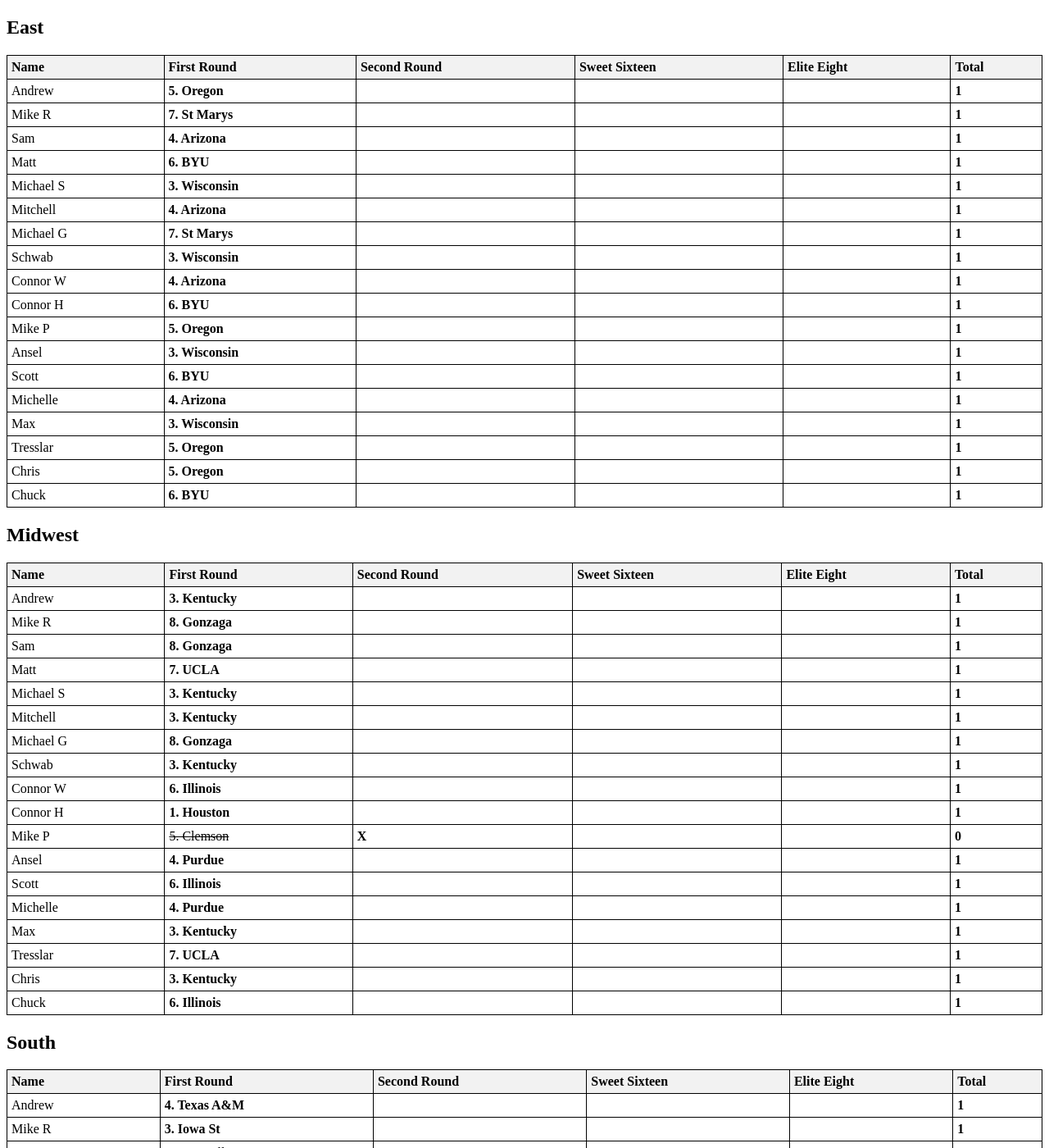
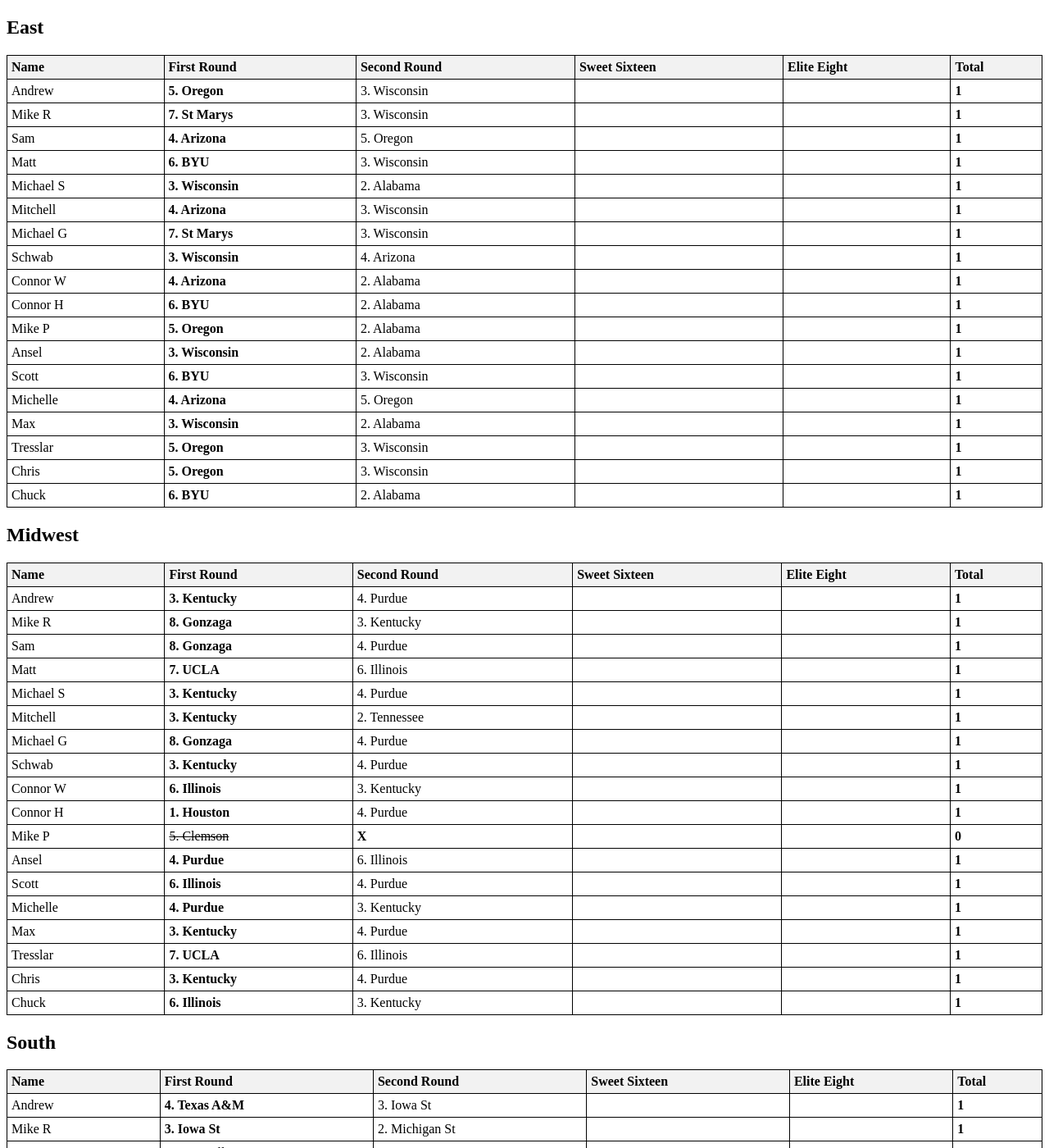
Before and after one commit to aredston19/aredston19.Github.io, a Jekyll site: the page MM.html, which Jekyll copies as it is, in a window 1280 px wide and 1400 px high. Shown: the whole window at 82% size. Built offline with Jekyll 4.4.1, drawn with Linux system fonts in a browser that asks for light colours; some of the changed text lies outside the part shown.

Commit message:
Add files via upload

```diff
--- a/MM.html
+++ b/MM.html
@@ -34,7 +34,7 @@
         <tr>
             <td>Andrew </td>
             <td><b>5. Oregon</b></td>
-            <td></td>
+            <td>3. Wisconsin</td>
 		<td></td>
 		<td></td>
 		<td><b>1</b></td>
@@ -42,7 +42,7 @@
         <tr>
             <td>Mike R</td>
             <td><b>7. St Marys</b></td>
-            <td></td>
+            <td>3. Wisconsin</td>
 		<td></td>
 		<td></td>
 		<td><b>1 </b></td>
@@ -51,7 +51,7 @@
 	<tr>
             <td>Sam</td>
             <td><b>4. Arizona</b></td>
-            <td></td>
+            <td>5. Oregon</td>
 		<td></td>
 		<td></td>
 		<td><b>1</b></td>
@@ -60,7 +60,7 @@
 <tr>
             <td>Matt</td>
             <td><b>6. BYU</b></td>
-            <td></td>
+            <td>3. Wisconsin</td>
 		<td></td>
 		<td></td>
 		<td><b>1 </b></td>
@@ -69,7 +69,7 @@
 <tr>
             <td>Michael S</td>
             <td><b>3. Wisconsin</b></td>
-            <td></td>
+            <td>2. Alabama</td>
 		<td></td>
 		<td></td>
 		<td><b>1 </b></td>
@@ -77,7 +77,7 @@
 <tr>
             <td>Mitchell</td>
             <td><b>4. Arizona</b></td>
-            <td></td>
+            <td>3. Wisconsin</td>
 		<td></td>
 		<td></td>
 		<td><b>1</b></td>
@@ -85,7 +85,7 @@
 <tr>
             <td>Michael G</td>
             <td><b>7. St Marys</b></td>
-            <td></td>
+            <td>3. Wisconsin</td>
 		<td></td>
 		<td></td>
 		<td><b>1 </b></td>
@@ -93,7 +93,7 @@
 <tr>
             <td>Schwab</td>
             <td><b>3. Wisconsin</b></td>
-            <td></td>
+            <td>4. Arizona</td>
 		<td></td>
 		<td></td>
 		<td><b>1 </b></td>
@@ -101,7 +101,7 @@
 <tr>
             <td>Connor W</td>
             <td><b>4. Arizona</b></td>
-            <td></td>
+            <td>2. Alabama</td>
 		<td></td>
 		<td></td>
 		<td><b>1</b></td>
@@ -109,7 +109,7 @@
 <tr>
             <td>Connor H</td>
             <td><b>6. BYU</b></td>
-            <td></td>
+            <td>2. Alabama</td>
 		<td></td>
 		<td></td>
 		<td><b>1 </b></td>
@@ -117,7 +117,7 @@
 <tr>
             <td>Mike P</td>
             <td><b>5. Oregon</b></td>
-            <td></td>
+            <td>2. Alabama</td>
 		<td></td>
 		<td></td>
 		<td><b>1 </b></td>
@@ -125,7 +125,7 @@
 <tr>
             <td>Ansel</td>
             <td><b>3. Wisconsin</b></td>
-            <td></td>
+            <td>2. Alabama</td>
 		<td></td>
 		<td></td>
 		<td><b>1 </b></td>
@@ -133,7 +133,7 @@
 <tr>
             <td>Scott</td>
             <td><b>6. BYU</b></td>
-            <td></td>
+            <td>3. Wisconsin</td>
 		<td></td>
 		<td></td>
 		<td><b>1 </b></td>
@@ -141,7 +141,7 @@
 <tr>
             <td>Michelle</td>
             <td><b>4. Arizona</b></td>
-            <td></td>
+            <td>5. Oregon</td>
 		<td></td>
 		<td></td>
 		<td><b>1</b></td>
@@ -149,7 +149,7 @@
 <tr>
             <td>Max</td>
             <td><b>3. Wisconsin</b></td>
-            <td></td>
+            <td>2. Alabama</td>
 		<td></td>
 		<td></td>
 		<td><b>1 </b></td>
@@ -157,7 +157,7 @@
 <tr>
             <td>Tresslar</td>
             <td><b>5. Oregon</b></td>
-            <td></td>
+            <td>3. Wisconsin</td>
 		<td></td>
 		<td></td>
 		<td><b>1 </b></td>
@@ -165,7 +165,7 @@
 <tr>
             <td>Chris</td>
             <td><b>5. Oregon</b></td>
-            <td></td>
+            <td>3. Wisconsin</td>
 		<td></td>
 		<td></td>
 		<td><b>1 </b></td>
@@ -173,7 +173,7 @@
 <tr>
             <td>Chuck</td>
             <td><b>6. BYU</b></td>
-            <td></td>
+            <td>2. Alabama</td>
 		<td></td>
 		<td></td>
 		<td><b>1 </b></td>
@@ -193,7 +193,7 @@
         <tr>
             <td>Andrew </td>
             <td><b>3. Kentucky</b></td>
-            <td></td>
+            <td>4. Purdue</td>
 		<td></td>
 		<td></td>
 		<td><b>1 </b></td>
@@ -201,7 +201,7 @@
         <tr>
             <td>Mike R</td>
             <td><b>8. Gonzaga</b></td>
-            <td></td>
+            <td>3. Kentucky</td>
 		<td></td>
 		<td></td>
 		<td><b>1 </b></td>
@@ -210,7 +210,7 @@
 	<tr>
             <td>Sam</td>
             <td><b>8. Gonzaga</b></td>
-            <td></td>
+            <td>4. Purdue</td>
 		<td></td>
 		<td></td>
 		<td><b>1 </b></td>
@@ -219,7 +219,7 @@
 <tr>
             <td>Matt</td>
             <td><b>7. UCLA</b></td>
-            <td></td>
+            <td>6. Illinois</td>
 		<td></td>
 		<td></td>
 		<td><b>1 </b></td>
@@ -228,7 +228,7 @@
 <tr>
             <td>Michael S</td>
             <td><b>3. Kentucky</b></td>
-            <td></td>
+            <td>4. Purdue</td>
 		<td></td>
 		<td></td>
 		<td><b>1 </b></td>
@@ -236,7 +236,7 @@
 <tr>
             <td>Mitchell</td>
             <td><b>3. Kentucky</b></td>
-            <td></td>
+            <td>2. Tennessee</td>
 		<td></td>
 		<td></td>
 		<td><b>1 </b></td>
@@ -244,7 +244,7 @@
 <tr>
             <td>Michael G</td>
             <td><b>8. Gonzaga</b></td>
-            <td></td>
+            <td>4. Purdue</td>
 		<td></td>
 		<td></td>
 		<td><b>1 </b></td>
@@ -252,7 +252,7 @@
 <tr>
             <td>Schwab</td>
             <td><b>3. Kentucky</b></td>
-            <td></td>
+            <td>4. Purdue</td>
 		<td></td>
 		<td></td>
 		<td><b>1 </b></td>
@@ -260,7 +260,7 @@
 <tr>
             <td>Connor W</td>
             <td><b>6. Illinois</b></td>
-            <td></td>
+            <td>3. Kentucky</td>
 		<td></td>
 		<td></td>
 		<td><b>1 </b></td>
@@ -268,7 +268,7 @@
 <tr>
             <td>Connor H</td>
             <td><b>1. Houston</b></td>
-            <td></td>
+            <td>4. Purdue</td>
 		<td></td>
 		<td></td>
 		<td><b>1 </b></td>
@@ -284,7 +284,7 @@
 <tr>
             <td>Ansel</td>
             <td><b>4. Purdue</b></td>
-            <td></td>
+            <td>6. Illinois</td>
 		<td></td>
 		<td></td>
 		<td><b>1 </b></td>
@@ -292,7 +292,7 @@
 <tr>
             <td>Scott</td>
             <td><b>6. Illinois</b></td>
-            <td></td>
+            <td>4. Purdue</td>
 		<td></td>
 		<td></td>
 		<td><b>1 </b></td>
@@ -300,7 +300,7 @@
 <tr>
             <td>Michelle</td>
             <td><b>4. Purdue</b></td>
-            <td></td>
+            <td>3. Kentucky</td>
 		<td></td>
 		<td></td>
 		<td><b>1 </b></td>
@@ -308,7 +308,7 @@
 <tr>
             <td>Max</td>
             <td><b>3. Kentucky</b></td>
-            <td></td>
+            <td>4. Purdue</td>
 		<td></td>
 		<td></td>
 		<td><b>1 </b></td>
@@ -316,7 +316,7 @@
 <tr>
             <td>Tresslar</td>
             <td><b>7. UCLA</b></td>
-            <td></td>
+            <td>6. Illinois</td>
 		<td></td>
 		<td></td>
 		<td><b>1 </b></td>
@@ -324,7 +324,7 @@
 <tr>
             <td>Chris</td>
             <td><b>3. Kentucky</b></td>
-            <td></td>
+            <td>4. Purdue</td>
 		<td></td>
 		<td></td>
 		<td><b>1 </b></td>
@@ -332,7 +332,7 @@
 <tr>
             <td>Chuck</td>
             <td><b>6. Illinois</b></td>
-            <td></td>
+            <td>3. Kentucky</td>
 		<td></td>
 		<td></td>
 		<td><b>1 </b></td>
@@ -352,7 +352,7 @@
         <tr>
             <td>Andrew </td>
             <td><b>4. Texas A&M</b></td>
-            <td></td>
+            <td>3. Iowa St</td>
 		<td></td>
 		<td></td>
 		<td><b>1 </b></td>
@@ -360,7 +360,7 @@
         <tr>
             <td>Mike R</td>
             <td><b>3. Iowa St</b></td>
-            <td></td>
+            <td>2. Michigan St</td>
 		<td></td>
 		<td></td>
 		<td><b>1 </b></td>
@@ -378,7 +378,7 @@
 <tr>
             <td>Matt</td>
             <td><b>6. Ole Miss</b></td>
-            <td></td>
+            <td>3. Iowa St</td>
 		<td></td>
 		<td></td>
 		<td><b>1 </b></td>
@@ -387,7 +387,7 @@
 <tr>
             <td>Michael S</td>
             <td><b>3. Iowa St</b></td>
-            <td></td>
+            <td>2. Michigan St</td>
 		<td></td>
 		<td></td>
 		<td><b>1 </b></td>
@@ -395,7 +395,7 @@
 <tr>
             <td>Mitchell</td>
             <td><b>3. Iowa St</b></td>
-            <td></td>
+            <td>4. Texas A&M</td>
 		<td></td>
 		<td></td>
 		<td><b>1 </b></td>
@@ -403,7 +403,7 @@
 <tr>
             <td>Michael G</td>
             <td><b>5.Michigan</b></td>
-            <td></td>
+            <td>3. Iowa St</td>
 		<td></td>
 		<td></td>
 		<td><b>1 </b></td>
@@ -411,7 +411,7 @@
 <tr>
             <td>Schwab</td>
             <td><b>3. Iowa St</b></td>
-            <td></td>
+            <td>4. Texas A&M</td>
 		<td></td>
 		<td></td>
 		<td><b>1 </b></td>
@@ -419,7 +419,7 @@
 <tr>
             <td>Connor W</td>
             <td><b>3. Iowa St</b></td>
-            <td></td>
+            <td>2. Michigan St</td>
 		<td></td>
 		<td></td>
 		<td><b>1 </b></td>
@@ -443,7 +443,7 @@
 <tr>
             <td>Ansel</td>
             <td><b>2. Michigan St</b></td>
-            <td></td>
+            <td>3. Iowa St</td>
 		<td></td>
 		<td></td>
 		<td><b>1</b></td>
@@ -451,7 +451,7 @@
 <tr>
             <td>Scott</td>
             <td><b>6. Ole Miss</b></td>
-            <td></td>
+            <td>4. Texas A&M</td>
 		<td></td>
 		<td></td>
 		<td><b>1 </b></td>
@@ -459,7 +459,7 @@
 <tr>
             <td>Michelle</td>
             <td><b>4. Texas A&M</b></td>
-            <td></td>
+            <td>5. Michigan</td>
 		<td></td>
 		<td></td>
 		<td><b>1 </b></td>
@@ -467,7 +467,7 @@
 <tr>
             <td>Max</td>
             <td><b>3. Iowa St</b></td>
-            <td></td>
+            <td>2. Michigan St</td>
 		<td></td>
 		<td></td>
 		<td><b>1 </b></td>
@@ -483,7 +483,7 @@
 <tr>
             <td>Chris</td>
             <td><b>3. Iowa St</b></td>
-            <td></td>
+            <td>2. Michigan St</td>
 		<td></td>
 		<td></td>
 		<td><b>1 </b></td>
@@ -511,7 +511,7 @@
         <tr>
             <td>Andrew </td>
             <td><b>3. Texas Tech</b></td>
-            <td></td>
+            <td>4. Maryland</td>
 		<td></td>
 		<td></td>
 		<td><b>1 </b></td>
@@ -528,7 +528,7 @@
 	<tr>
             <td>Sam</td>
             <td><b>3. Texas Tech</b></td>
-            <td></td>
+            <td>4. Maryland</td>
 		<td></td>
 		<td></td>
 		<td><b>1 </b></td>
@@ -537,7 +537,7 @@
 <tr>
             <td>Matt</td>
             <td><b>8. Uconn</b></td>
-            <td></td>
+            <td>4. Maryland</td>
 		<td></td>
 		<td></td>
 		<td><b>1</b></td>
@@ -546,7 +546,7 @@
 <tr>
             <td>Michael S</td>
             <td><b>3. Texas Tech</b></td>
-            <td></td>
+            <td>4. Maryland</td>
 		<td></td>
 		<td></td>
 		<td><b>1 </b></td>
@@ -554,7 +554,7 @@
 <tr>
             <td>Mitchell</td>
             <td><b>2. St Johns</b></td>
-            <td></td>
+            <td>4. Maryland</td>
 		<td></td>
 		<td></td>
 		<td><b>1 </b></td>
@@ -570,7 +570,7 @@
 <tr>
             <td>Schwab</td>
             <td><b>2. St Johns</b></td>
-            <td></td>
+            <td>4. Maryland</td>
 		<td></td>
 		<td></td>
 		<td><b>1 </b></td>
@@ -578,7 +578,7 @@
 <tr>
             <td>Connor W</td>
             <td><b>4. Maryland</b></td>
-            <td></td>
+            <td>3. Texas Tech</td>
 		<td></td>
 		<td></td>
 		<td><b>1</b></td>
@@ -586,7 +586,7 @@
 <tr>
             <td>Connor H</td>
             <td><b>4. Maryland</b></td>
-            <td></td>
+            <td>3. Texas Tech</td>
 		<td></td>
 		<td></td>
 		<td><b>1</b></td>
@@ -594,7 +594,7 @@
 <tr>
             <td>Mike P</td>
             <td><b>4. Maryland</b></td>
-            <td></td>
+            <td>1. Florida</td>
 		<td></td>
 		<td></td>
 		<td><b>1</b></td>
@@ -602,7 +602,7 @@
 <tr>
             <td>Ansel</td>
             <td><b>2. St Johns</b></td>
-            <td></td>
+            <td>4. Maryland</td>
 		<td></td>
 		<td></td>
 		<td><b>1 </b></td>
@@ -618,7 +618,7 @@
 <tr>
             <td>Michelle</td>
             <td><b>4. Maryland</b></td>
-            <td></td>
+            <td>3. Texas Tech</td>
 		<td></td>
 		<td></td>
 		<td><b>1</b></td>
@@ -626,7 +626,7 @@
 <tr>
             <td>Max</td>
             <td><b>3. Texas Tech</b></td>
-            <td></td>
+            <td>4. Maryland</td>
 		<td></td>
 		<td></td>
 		<td><b>1 </b></td>
@@ -634,7 +634,7 @@
 <tr>
             <td>Tresslar</td>
             <td><b>4. Maryland</b></td>
-            <td></td>
+            <td>3. Texas Tech</td>
 		<td></td>
 		<td></td>
 		<td><b>1</b></td>
@@ -642,7 +642,7 @@
 <tr>
             <td>Chris</td>
             <td><b>8. Uconn</b></td>
-            <td></td>
+            <td>4. Maryland</td>
 		<td></td>
 		<td></td>
 		<td><b>1</b></td>
```
